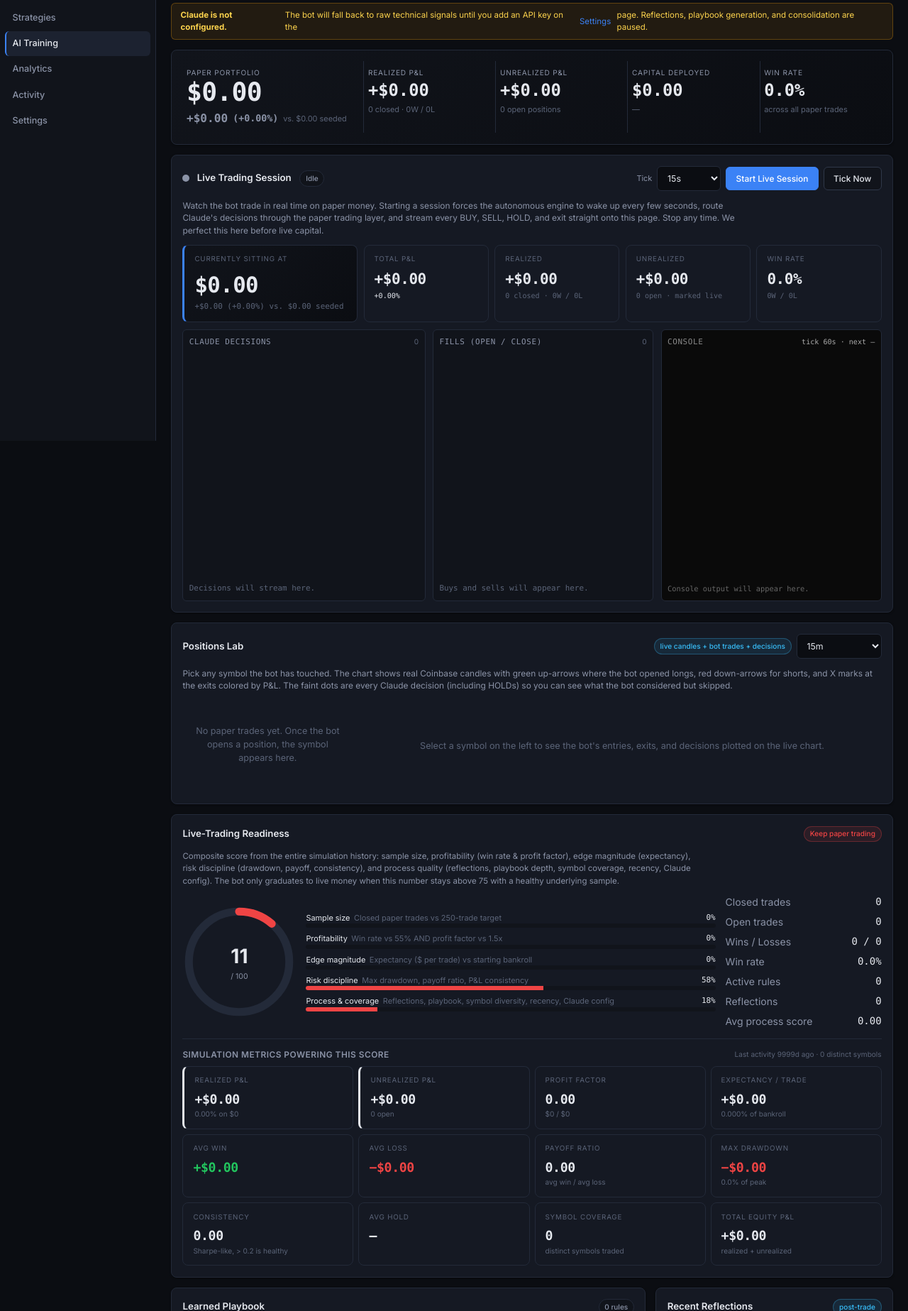
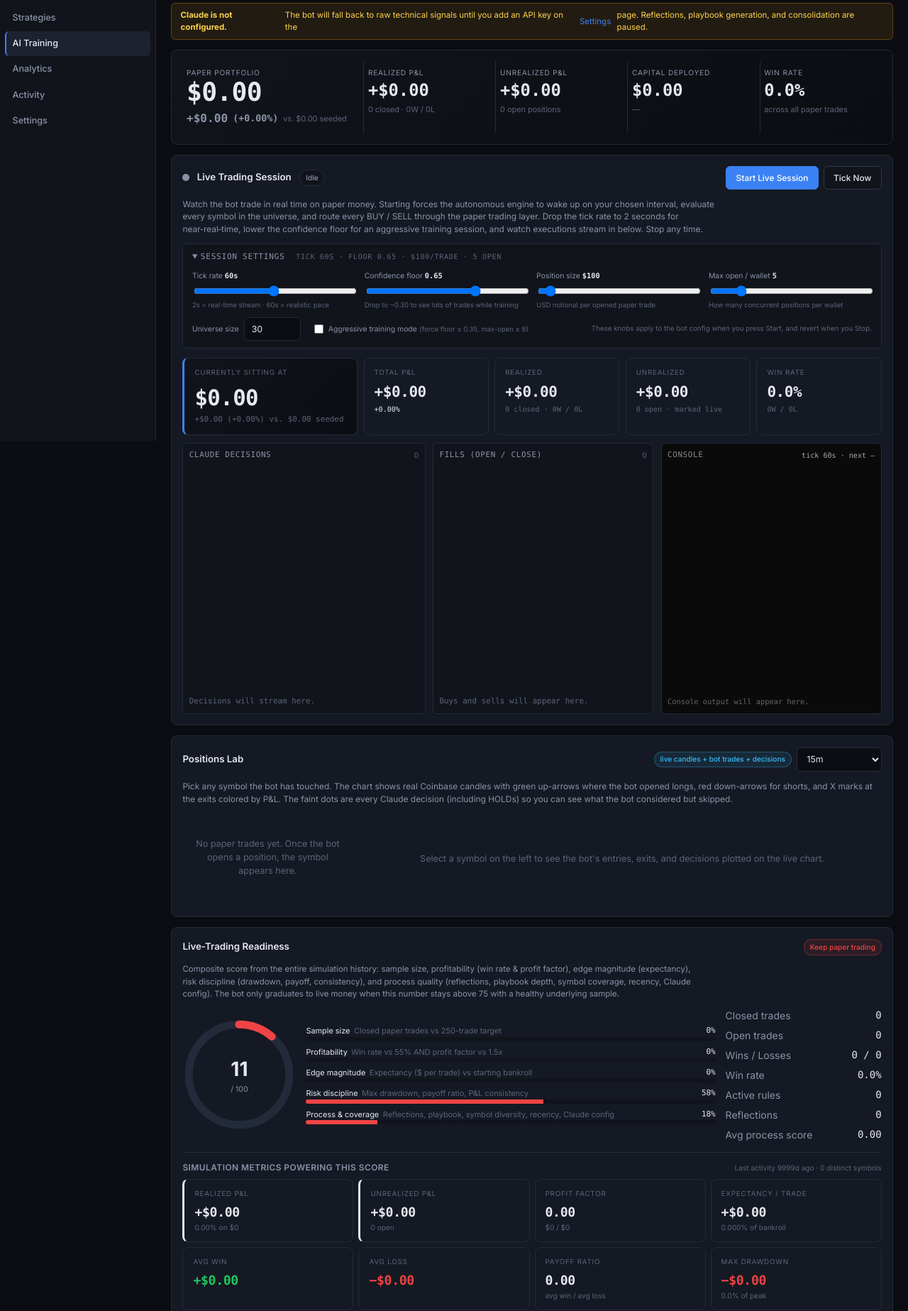
Before and after one commit to mynovacloud/v0-alphapilot-ai-trading, a FastAPI app: page /training in a window 1280 px wide. Shown: the part 179-2026 px from the top of the page at 71% size. Run offline with FastAPI, Linux system fonts and the light colour scheme; data comes from the database, SQL or seed files in the repository; data that the repository does not hold is empty; some libraries are stand-ins or nearby versions.

Commit message:
feat: enhance bot session controls and transparency
Add Session Settings panel with tick rate, confidence, and aggressive mode; emit tick summaries and trade logs for transparency.

```diff
--- a/alphapilot_ai/app/static/live_session.js
+++ b/alphapilot_ai/app/static/live_session.js
@@ -12,8 +12,8 @@
 (function () {
   "use strict";
 
-  const POLL_MS = 2000;
-  const MAX_FEED_ITEMS = 80;
+  const POLL_MS = 1500;
+  const MAX_FEED_ITEMS = 120;
 
   // --- DOM ---
   const root = document.getElementById("live-session");
@@ -23,6 +23,17 @@
   const stopBtn = document.getElementById("live-stop-btn");
   const tickBtn = document.getElementById("live-tick-btn");
   const tickSel = document.getElementById("live-tick-seconds");
+  const tickValEl = document.getElementById("live-tick-val");
+  const confSel = document.getElementById("live-min-confidence");
+  const confValEl = document.getElementById("live-conf-val");
+  const sizeSel = document.getElementById("live-position-size");
+  const sizeValEl = document.getElementById("live-size-val");
+  const maxOpenSel = document.getElementById("live-max-open");
+  const maxOpenValEl = document.getElementById("live-maxopen-val");
+  const universeLimitEl = document.getElementById("live-universe-limit");
+  const aggressiveEl = document.getElementById("live-aggressive");
+  const settingsSummaryEl = document.getElementById("live-settings-summary");
+  const settingsDetails = document.getElementById("live-settings");
   const pulse = document.getElementById("live-pulse");
   const statusBadge = document.getElementById("live-status-badge");
 
@@ -271,12 +282,58 @@
     state.timer = null;
   }
 
+  // --- Settings panel wiring ---
+  function fmtMoneyShort(v) {
+    return "$" + Math.round(v).toLocaleString();
+  }
+  function refreshSettingsSummary() {
+    if (!settingsSummaryEl) return;
+    settingsSummaryEl.textContent =
+      "tick " + tickSel.value + "s · floor " + parseFloat(confSel.value).toFixed(2) +
+      " · " + fmtMoneyShort(parseFloat(sizeSel.value)) + "/trade · " +
+      maxOpenSel.value + " open" +
+      (aggressiveEl && aggressiveEl.checked ? " · aggressive" : "");
+  }
+  function bindSlider(input, valueEl, fmt) {
+    if (!input || !valueEl) return;
+    const upd = () => { valueEl.textContent = fmt(input.value); refreshSettingsSummary(); };
+    input.addEventListener("input", upd);
+    upd();
+  }
+  bindSlider(tickSel, tickValEl, (v) => v + "s");
+  bindSlider(confSel, confValEl, (v) => parseFloat(v).toFixed(2));
+  bindSlider(sizeSel, sizeValEl, (v) => fmtMoneyShort(parseFloat(v)));
+  bindSlider(maxOpenSel, maxOpenValEl, (v) => v);
+  if (aggressiveEl) {
+    aggressiveEl.addEventListener("change", () => {
+      if (aggressiveEl.checked) {
+        // Snap sliders to aggressive defaults but keep them user-editable.
+        confSel.value = "0.30";
+        confValEl.textContent = "0.30";
+        if (parseInt(maxOpenSel.value, 10) < 8) {
+          maxOpenSel.value = "8";
+          maxOpenValEl.textContent = "8";
+        }
+        if (parseInt(tickSel.value, 10) > 5) {
+          tickSel.value = "5";
+          tickValEl.textContent = "5s";
+        }
+      }
+      refreshSettingsSummary();
+    });
+  }
+
   // --- Buttons ---
   startBtn.addEventListener("click", async () => {
     startBtn.disabled = true;
     try {
       const fd = new FormData();
       fd.append("tick_seconds", tickSel.value);
+      fd.append("min_confidence", confSel.value);
+      fd.append("position_size_usd", sizeSel.value);
+      fd.append("max_open_per_wallet", maxOpenSel.value);
+      fd.append("universe_limit", universeLimitEl ? universeLimitEl.value : "40");
+      fd.append("aggressive", aggressiveEl && aggressiveEl.checked ? "true" : "false");
       const res = await fetch("/training/session/start", { method: "POST", body: fd });
       const data = await res.json();
       if (!data.ok) {
@@ -291,6 +348,18 @@
           message: "Claude is not configured — bot will trade on technical signals only.",
         });
       }
+      renderLog({
+        ts: Math.floor(Date.now() / 1000),
+        level: "success",
+        category: "session",
+        message:
+          "Session started — tick " + data.tick_seconds + "s · floor " +
+          (data.min_confidence != null ? data.min_confidence.toFixed(2) : "?") +
+          " · $" + Math.round(data.position_size_usd || 0) + "/trade · " +
+          (data.max_open_per_wallet || "?") + " open · universe " + (data.universe_limit || "?"),
+      });
+      // Collapse the settings card once running so the live feed has more room.
+      if (settingsDetails) settingsDetails.open = false;
       setStatus(true, { tick_seconds: data.tick_seconds });
       startPolling();
     } finally {
@@ -324,9 +393,28 @@
   });
 
   // --- Boot ---
+  // Pull current bot knobs so the sliders reflect the real backend state
+  // (e.g. after a reload during an active session).
+  async function hydrateSettings() {
+    try {
+      const res = await fetch("/training/session/config", { headers: { Accept: "application/json" } });
+      if (!res.ok) return;
+      const data = await res.json();
+      if (!data.ok) return;
+      if (tickSel)    { tickSel.value = String(data.tick_seconds); tickValEl.textContent = data.tick_seconds + "s"; }
+      if (confSel)    { confSel.value = String(data.min_confidence); confValEl.textContent = Number(data.min_confidence).toFixed(2); }
+      if (sizeSel)    { sizeSel.value = String(data.position_size_usd); sizeValEl.textContent = fmtMoneyShort(data.position_size_usd); }
+      if (maxOpenSel) { maxOpenSel.value = String(data.max_open_per_wallet); maxOpenValEl.textContent = String(data.max_open_per_wallet); }
+      if (universeLimitEl) universeLimitEl.value = String(data.universe_limit);
+      refreshSettingsSummary();
+    } catch (e) {
+      console.error("[v0] settings hydrate failed", e);
+    }
+  }
+
   // Always do an initial poll so the page rehydrates portfolio numbers and
   // detects an already-running session (e.g. if the user reloaded mid-run).
-  pollOnce().then(() => {
+  hydrateSettings().then(pollOnce).then(() => {
     if (state.sessionActive) startPolling();
   });
 })();
--- a/alphapilot_ai/app/templates/training.html
+++ b/alphapilot_ai/app/templates/training.html
@@ -108,14 +108,6 @@
       <span id="live-status-badge" class="badge" style="margin-left:0.6rem;">Idle</span>
     </div>
     <div class="flex items-center gap-2">
-      <label class="text-muted" style="font-size:0.78rem;">Tick</label>
-      <select id="live-tick-seconds" class="select" style="width:90px;">
-        <option value="5">5s</option>
-        <option value="10">10s</option>
-        <option value="15" selected>15s</option>
-        <option value="30">30s</option>
-        <option value="60">60s</option>
-      </select>
       <button id="live-start-btn" class="btn btn-primary" type="button">Start Live Session</button>
       <button id="live-stop-btn" class="btn btn-danger" type="button" style="display:none;">Stop Session</button>
       <button id="live-tick-btn" class="btn" type="button" title="Force one tick now">Tick&nbsp;Now</button>
@@ -123,10 +115,61 @@
   </div>
 
   <p class="text-muted mb-3" style="font-size:0.85rem;max-width:780px;">
-    Watch the bot trade in real time on paper money. Starting a session forces the autonomous engine to wake up
-    every few seconds, route Claude's decisions through the paper trading layer, and stream every BUY, SELL, HOLD,
-    and exit straight onto this page. Stop any time. We perfect this here before live capital.
+    Watch the bot trade in real time on paper money. Starting forces the autonomous engine to wake up
+    on your chosen interval, evaluate every symbol in the universe, and route every BUY / SELL through
+    the paper trading layer. Drop the tick rate to 2&nbsp;seconds for near&#8209;real&#8209;time, lower the
+    confidence floor for an aggressive training session, and watch executions stream in below. Stop any time.
   </p>
+
+  <!-- Session Settings panel -->
+  <details id="live-settings" open style="background:var(--bg-elev);border:1px solid var(--border);border-radius:var(--radius-sm);padding:0.75rem 0.9rem;margin-bottom:0.9rem;">
+    <summary class="mono" style="cursor:pointer;font-size:0.8rem;letter-spacing:0.06em;text-transform:uppercase;color:var(--text-muted);">
+      Session settings
+      <span id="live-settings-summary" class="text-dim" style="margin-left:0.6rem;font-size:0.72rem;">tick 5s · floor 0.55 · $100/trade · 5 open</span>
+    </summary>
+    <div class="grid mt-3" style="grid-template-columns:repeat(4,1fr);gap:0.9rem;">
+      <div>
+        <label class="text-muted" style="font-size:0.74rem;display:block;margin-bottom:0.2rem;">
+          Tick rate <span id="live-tick-val" class="mono" style="color:var(--text);font-weight:700;">5s</span>
+        </label>
+        <input id="live-tick-seconds" type="range" min="2" max="120" step="1" value="5" style="width:100%;">
+        <div class="text-dim" style="font-size:0.68rem;">2s = real-time stream · 60s = realistic pace</div>
+      </div>
+      <div>
+        <label class="text-muted" style="font-size:0.74rem;display:block;margin-bottom:0.2rem;">
+          Confidence floor <span id="live-conf-val" class="mono" style="color:var(--text);font-weight:700;">0.55</span>
+        </label>
+        <input id="live-min-confidence" type="range" min="0" max="0.95" step="0.01" value="0.55" style="width:100%;">
+        <div class="text-dim" style="font-size:0.68rem;">Drop to ~0.30 to see lots of trades while training</div>
+      </div>
+      <div>
+        <label class="text-muted" style="font-size:0.74rem;display:block;margin-bottom:0.2rem;">
+          Position size <span id="live-size-val" class="mono" style="color:var(--text);font-weight:700;">$100</span>
+        </label>
+        <input id="live-position-size" type="range" min="10" max="2000" step="10" value="100" style="width:100%;">
+        <div class="text-dim" style="font-size:0.68rem;">USD notional per opened paper trade</div>
+      </div>
+      <div>
+        <label class="text-muted" style="font-size:0.74rem;display:block;margin-bottom:0.2rem;">
+          Max open / wallet <span id="live-maxopen-val" class="mono" style="color:var(--text);font-weight:700;">5</span>
+        </label>
+        <input id="live-max-open" type="range" min="1" max="25" step="1" value="5" style="width:100%;">
+        <div class="text-dim" style="font-size:0.68rem;">How many concurrent positions per wallet</div>
+      </div>
+    </div>
+    <div class="flex items-center gap-2 mt-3" style="flex-wrap:wrap;">
+      <label class="text-muted" style="font-size:0.74rem;">Universe size</label>
+      <input id="live-universe-limit" type="number" min="5" max="150" value="40" class="input" style="width:80px;">
+      <label class="flex items-center gap-1 text-muted" style="font-size:0.74rem;margin-left:0.6rem;cursor:pointer;">
+        <input id="live-aggressive" type="checkbox">
+        <span>Aggressive training mode</span>
+        <span class="text-dim" style="font-size:0.68rem;">(force floor ≤ 0.35, max-open ≥ 8)</span>
+      </label>
+      <span class="text-dim" style="font-size:0.7rem;margin-left:auto;">
+        These knobs apply to the bot config when you press Start, and revert when you Stop.
+      </span>
+    </div>
+  </details>
 
   <!-- Live equity strip — these numbers tick every poll -->
   <div class="grid mb-3" style="grid-template-columns:1.4fr repeat(4,1fr);gap:0.6rem;">
--- a/alphapilot_ai/config/bot_config.py
+++ b/alphapilot_ai/config/bot_config.py
@@ -45,6 +45,10 @@ DEFAULTS: dict[str, str] = {
     "training_session_prev_bot_enabled": "",
     "training_session_prev_dry_run": "",
     "training_session_prev_tick_seconds": "",
+    "training_session_prev_min_confidence": "",
+    "training_session_prev_position_size_usd": "",
+    "training_session_prev_max_open_per_wallet": "",
+    "training_session_prev_universe_limit": "",
 }
 
 
@@ -65,7 +69,7 @@ class BotConfig:
         raw = _load_raw()
         return cls(
             bot_enabled=_b(raw.get("bot_enabled")),
-            tick_seconds=max(5, int(float(raw.get("bot_tick_seconds") or 60))),
+            tick_seconds=max(2, int(float(raw.get("bot_tick_seconds") or 60))),
             universe=raw.get("bot_universe") or "coinbase_usd",
             universe_limit=max(1, int(float(raw.get("bot_universe_limit") or 30))),
             min_confidence=max(0.0, min(1.0, float(raw.get("bot_min_confidence") or 0.65))),
```
Also changed, not shown: alphapilot_ai/app/web.py (+91 -12 lines), alphapilot_ai/trading/bot_engine.py (+63 -5 lines).
